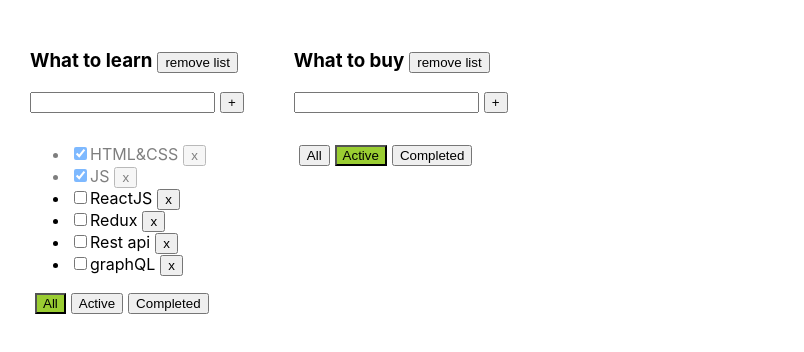
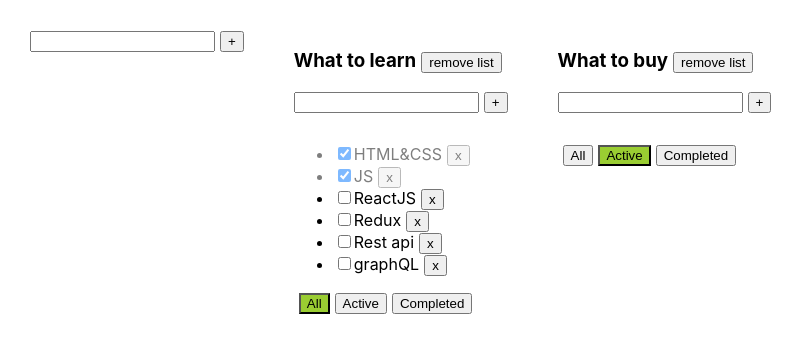
Before and after one commit to lergnom/Todolist, a React (Create React App) app: page / in a window 1280 px wide. Shown: the top 352 px of the page, without its empty margins (0-804 px from the left). Built offline with nearby package versions, Linux system fonts and the light colour scheme.

Commit message:
new function addTodo List

```diff
--- a/src/App.tsx
+++ b/src/App.tsx
@@ -2,6 +2,7 @@ import React, {useState} from 'react';
 import './App.css';
 import {Todolist} from "./Todolist";
 import {v1} from 'uuid';
+import {AddItemForm} from "./AddItemForm";
 
 type  TaskType = {
     id: string
@@ -94,6 +95,14 @@ function App() {
 
     }
 
+    const addTodoList = (title: string) => {
+        let newTodolist_id = v1()
+        let newTodoList: TodoListPropsType = {id: newTodolist_id, title: title, filter: 'all'}
+        setTodolists([newTodoList, ...todoLists])
+        setTasks({...tasks, [newTodolist_id]: []})
+    }
+
+
     let todoListJsxElement = todoLists.map(tl => {
 
         let tasksForTodoList = tasks[tl.id]
@@ -117,6 +126,7 @@ function App() {
         <
             div
             className="App">
+            <AddItemForm addItem={addTodoList}/>
             {todoListJsxElement}
         </div>
     );
```
